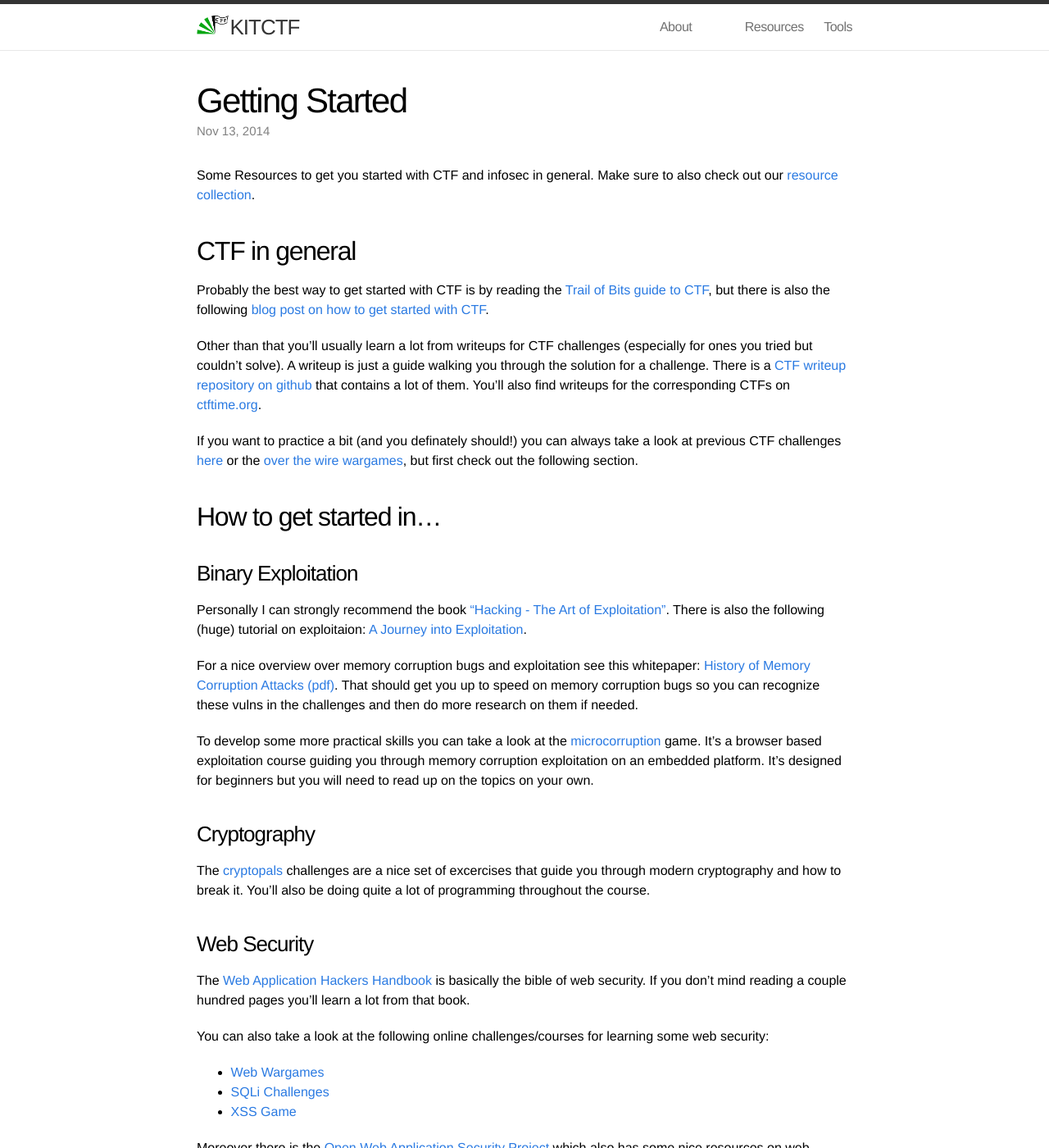
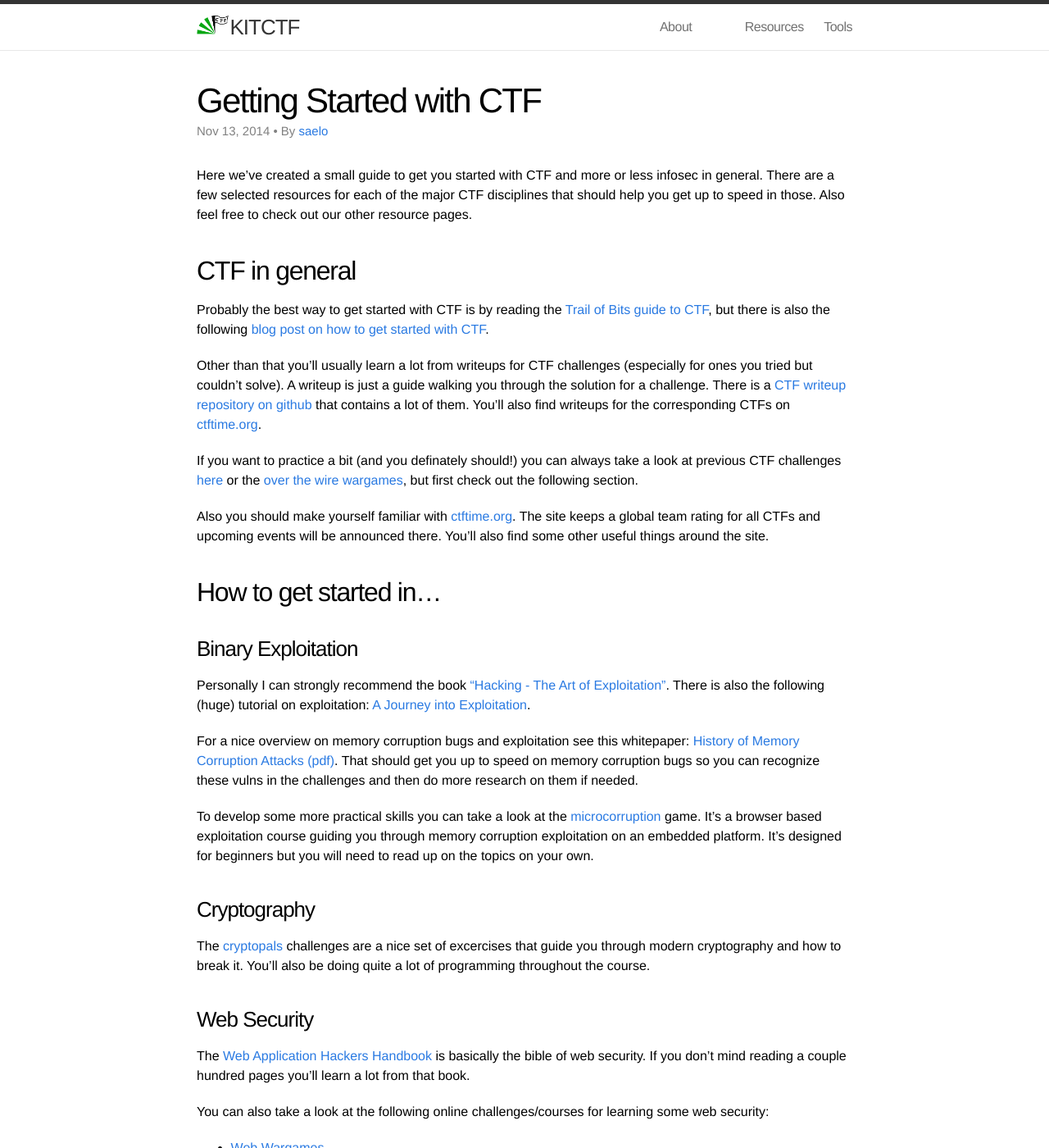
Before and after one commit to kitctf/www, a Jekyll site: the page built from _posts/2014-11-13-getting-started.md, in a window 1280 px wide and 1400 px high. Shown: the whole window at 82% size. Built offline with Jekyll 4.4.1, drawn with Linux system fonts in a browser that asks for light colours; some of the changed text lies outside the part shown.

Commit message:
Now displaying a small excerpt for each post

```diff
--- a/_posts/2014-11-13-getting-started.md
+++ b/_posts/2014-11-13-getting-started.md
@@ -1,11 +1,12 @@
 ---
 layout: post
-title: "Getting Started"
+title: "Getting Started with CTF"
 categories: sticky
+author: saelo
 permalink: /getting-started/
 ---
 
-Some Resources to get you started with CTF and infosec in general. Make sure to also check out our [resource collection](/resources).
+Here we've created a small guide to get you started with CTF and more or less infosec in general. There are a few selected resources for each of the major CTF disciplines that should help you get up to speed in those. Also feel free to check out our other resource pages.
 
 ## CTF in general
 
@@ -15,14 +16,16 @@
 
 If you want to practice a bit (and you definately should!) you can always take a look at previous CTF challenges [here](http://repo.shell-storm.org/CTF/) or the [over the wire wargames](http://overthewire.org/wargames/), but first check out the following section.
 
+Also you should make yourself familiar with [ctftime.org](https://ctftime.org/). The site keeps a global team rating for all CTFs and upcoming events will be announced there. You'll also find some other useful things around the site.
+
 ## How to get started in...
 
 ### Binary Exploitation
 
 Personally I can strongly recommend the book ["Hacking - The Art of Exploitation"](http://www.nostarch.com/hacking2.htm).
-There is also the following (huge) tutorial on exploitaion: [A Journey into Exploitation](http://myne-us.blogspot.de/2010/08/from-0x90-to-0x4c454554-journey-into.html).
+There is also the following (huge) tutorial on exploitation: [A Journey into Exploitation](http://myne-us.blogspot.de/2010/08/from-0x90-to-0x4c454554-journey-into.html).
 
-For a nice overview over memory corruption bugs and exploitation see this whitepaper: [History of Memory Corruption Attacks (pdf)](https://media.blackhat.com/bh-us-10/whitepapers/Meer/BlackHat-USA-2010-Meer-History-of-Memory-Corruption-Attacks-wp.pdf).
+For a nice overview on memory corruption bugs and exploitation see this whitepaper: [History of Memory Corruption Attacks (pdf)](https://media.blackhat.com/bh-us-10/whitepapers/Meer/BlackHat-USA-2010-Meer-History-of-Memory-Corruption-Attacks-wp.pdf).
 That should get you up to speed on memory corruption bugs so you can recognize these vulns in the challenges and then do more research on them if needed.
 
 To develop some more practical skills you can take a look at the [microcorruption](https://microcorruption.com) game. It's a browser based exploitation course guiding you through memory corruption exploitation on an embedded platform. It's designed for beginners but you will need to read up on the topics on your own.
@@ -50,4 +53,4 @@
 After that a good idea is to grab a disassembler (see our tools page [here](/tools)) and compile some self written c code. Afterwards load the binary into your disassembler of choice to see what the compiler generated. This will give you a good feeling for assembly and help you recognize patterns and functions in disassembled binaries.
 You can also take a look at some crackmes (for example from [here](http://www.crackmes.de/)) to get some hands-on experience.
 
-Moreover there is the book ["Reversing - Secrets of Reverse Engineering"](http://eu.wiley.com/WileyCDA/WileyTitle/productCd-0764574817.html) which I can recommend.
+Moreover I can recommend the book ["Reversing - Secrets of Reverse Engineering"](http://eu.wiley.com/WileyCDA/WileyTitle/productCd-0764574817.html) and (if you already have some reversing skills) ["Practical Reverse Engineering"](http://eu.wiley.com/WileyCDA/WileyTitle/productCd-1118787315,subjectCd-CSJ0.html).
--- a/index.html
+++ b/index.html
@@ -9,8 +9,9 @@
   <ul class="posts">
     {% for post in site.categories.sticky %}
       <li>
-        <span class="post-date">{{ post.date | date: "%b %-d, %Y" }}</span>
+        <span class="post-date">sticky post</span>
         <a class="post-link" href="{{ post.url | prepend: site.baseurl }}">{{ post.title }}</a>
+        {{ post.excerpt }}
       </li>
     {% endfor %}
     {% for post in site.posts %}
@@ -24,6 +25,7 @@
       <li>
         <span class="post-date">{{ post.date | date: "%b %-d, %Y" }}</span>
         <a class="post-link" href="{{ post.url | prepend: site.baseurl }}">{{ post.title }}</a>
+        {{ post.excerpt }}
       </li>
      {% endunless %}
     {% endfor %}
```
Also changed, not shown: _posts/2014-11-13-staying-up-to-date.md (+6 -3 lines).
